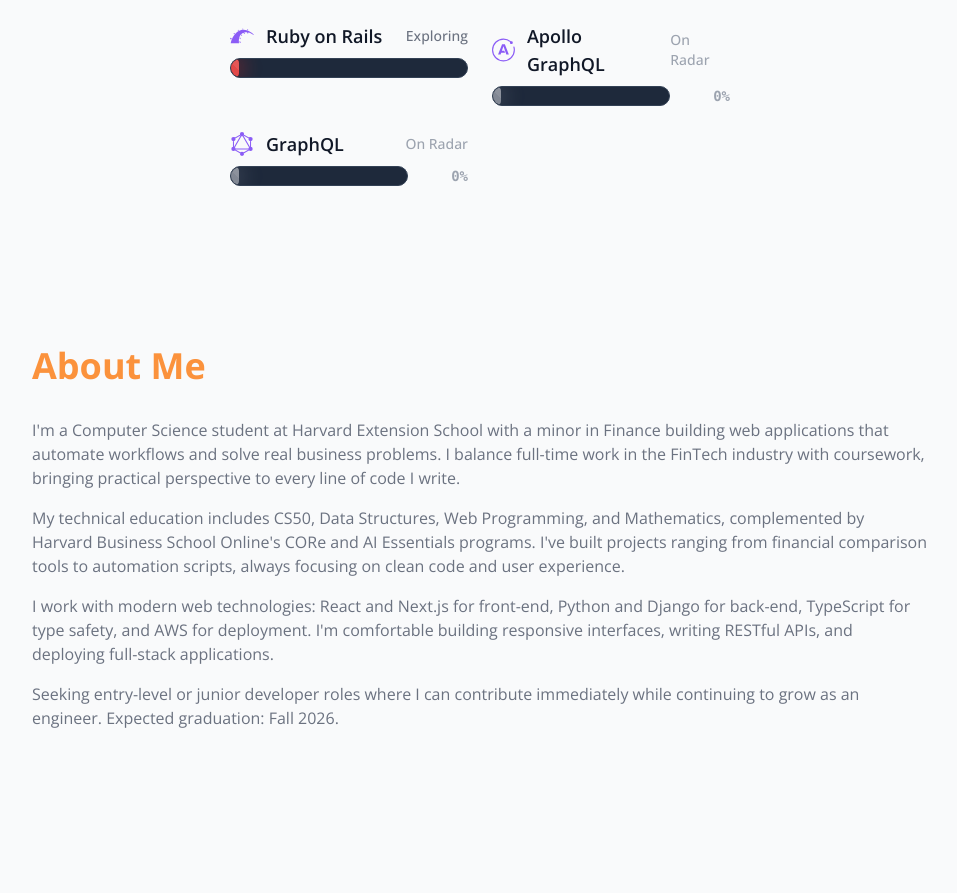
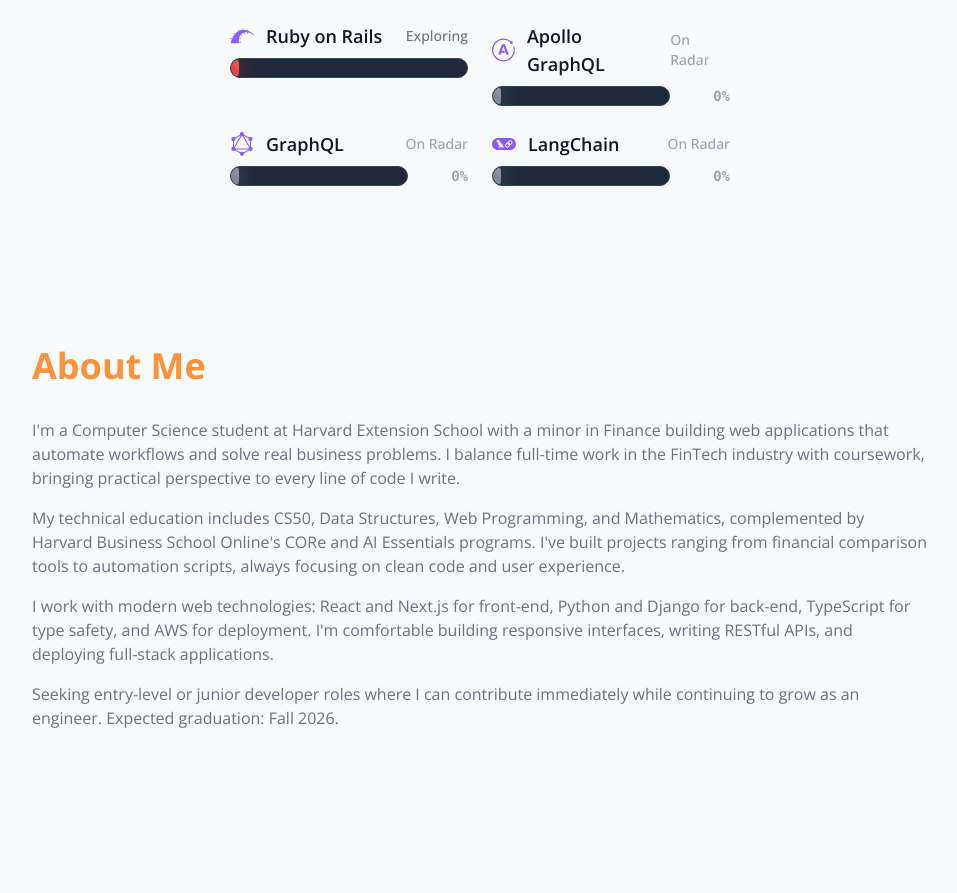
Before and after one commit to caerri/carriesnow-io, a React (Vite) app: page / in a window 1280 px wide. Shown: the part 1506-2399 px from the top of the page, without its empty margins (160-1117 px from the left). Built offline with nearby package versions, Linux system fonts and the light colour scheme.

Commit message:
Add LangChain to skills (On Radar)

```diff
--- a/src/data/skills.ts
+++ b/src/data/skills.ts
@@ -10,7 +10,8 @@ import {
   SiTailwindcss,
   SiApollographql,
   SiRubyonrails,
-  SiGraphql
+  SiGraphql,
+  SiLangchain
 } from 'react-icons/si';
 import { BiLogoPostgresql } from 'react-icons/bi';
 
@@ -157,4 +158,10 @@ export const skills: Skill[] = [
     proficiency: 0, // On Radar - Adjacent tech for APIs
     category: 'databases'
   },
+  {
+    name: 'LangChain',
+    icon: SiLangchain,
+    proficiency: 0, // On Radar - AI/LLM orchestration framework
+    category: 'tools'
+  },
 ];
```
